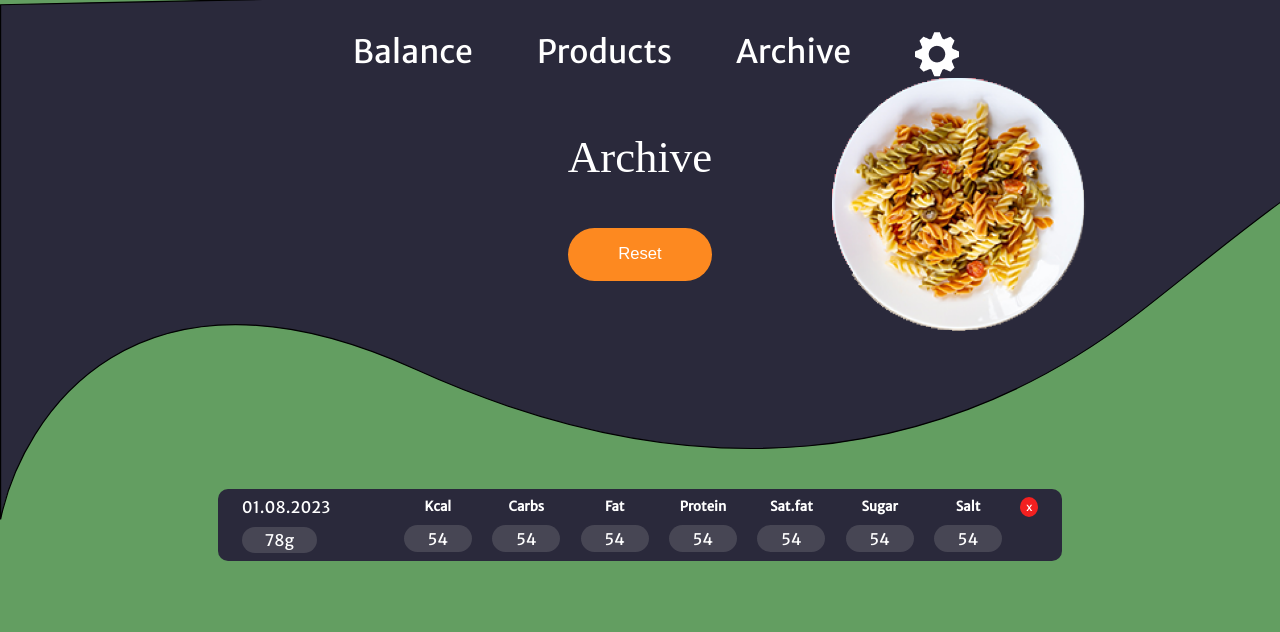
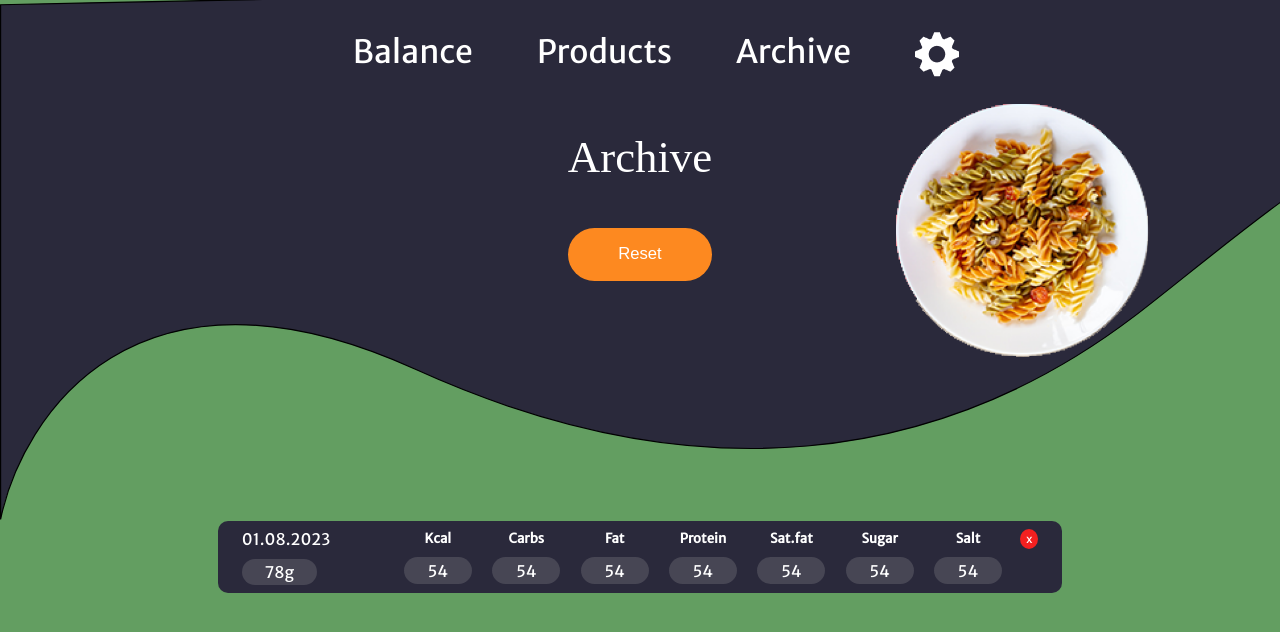
Before and after one commit to Flotsam3/MacroMonitor, a React (Vite) app: page /archive in a window 1280 px wide. Shown: the top 632 px of the page. Built offline with nearby package versions, Linux system fonts and the light colour scheme; the HTML template or start-up script is replaced by a standard one; a web font is replaced by a local one.

Commit message:
style: change css for Balance and Archive

```diff
--- a/src/pages/Archive.module.scss
+++ b/src/pages/Archive.module.scss
@@ -15,8 +15,8 @@
         z-index: -1;
         img {
             position: absolute;
-            top: 15%;
-            right:15%;
+            top: 20%;
+            right:10%;
             width: 20%;
 
         }
@@ -36,7 +36,7 @@
     .panelWrapper {
         display: flex;
         gap: 1em;
-        margin-top: 13em;
+        margin-top: 15em;
         padding: 0.5em 1.5em;
         background-color: var.$secondary-bg;
         color: white;
--- a/src/pages/Balance.module.scss
+++ b/src/pages/Balance.module.scss
@@ -60,7 +60,7 @@
 }
 
 h2.consumption {
-   margin-top: 15vh;
+   margin-top: 4em;
    font-size: clamp(1.3rem, 3vw, 3.5rem);
    color: var.$panel-bg-primary;
    text-align: center;
```
